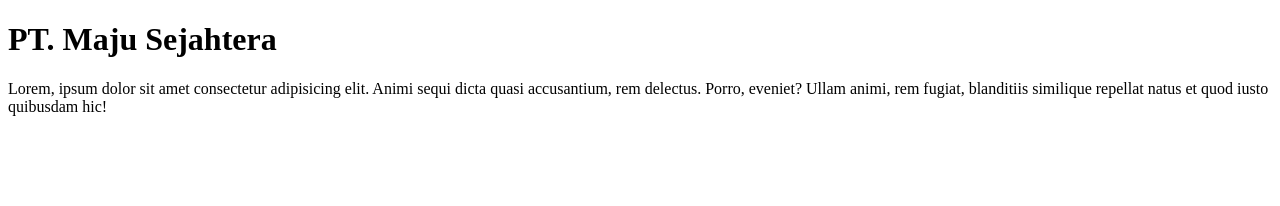
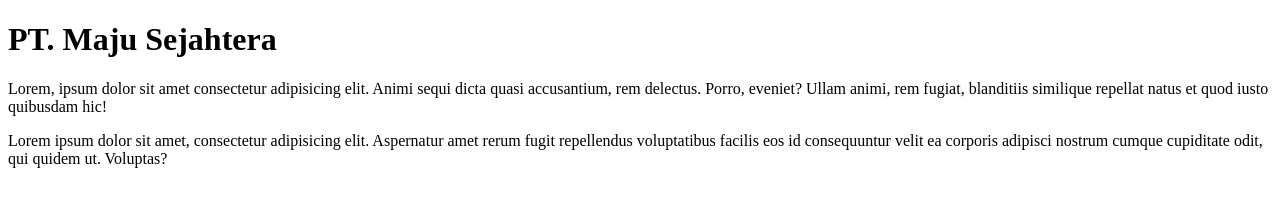
Before and after one commit to matiusrimbe99/companyprofile, a plain HTML site: page index.html in a window 1280 px wide. Drawn offline with Linux system fonts and the light colour scheme.

Commit message:
membuat perubahan pada file html

```diff
--- a/index.html
+++ b/index.html
@@ -13,6 +13,9 @@
             <p>Lorem, ipsum dolor sit amet consectetur adipisicing elit. Animi sequi dicta quasi accusantium, rem
                 delectus. Porro, eveniet? Ullam animi, rem fugiat, blanditiis similique repellat natus et quod iusto
                 quibusdam hic!</p>
+            <p>Lorem ipsum dolor sit amet, consectetur adipisicing elit. Aspernatur amet rerum fugit repellendus
+                voluptatibus facilis eos id consequuntur velit ea corporis adipisci nostrum cumque cupiditate odit, qui
+                quidem ut. Voluptas?</p>
         </div>
     </body>
 
```
